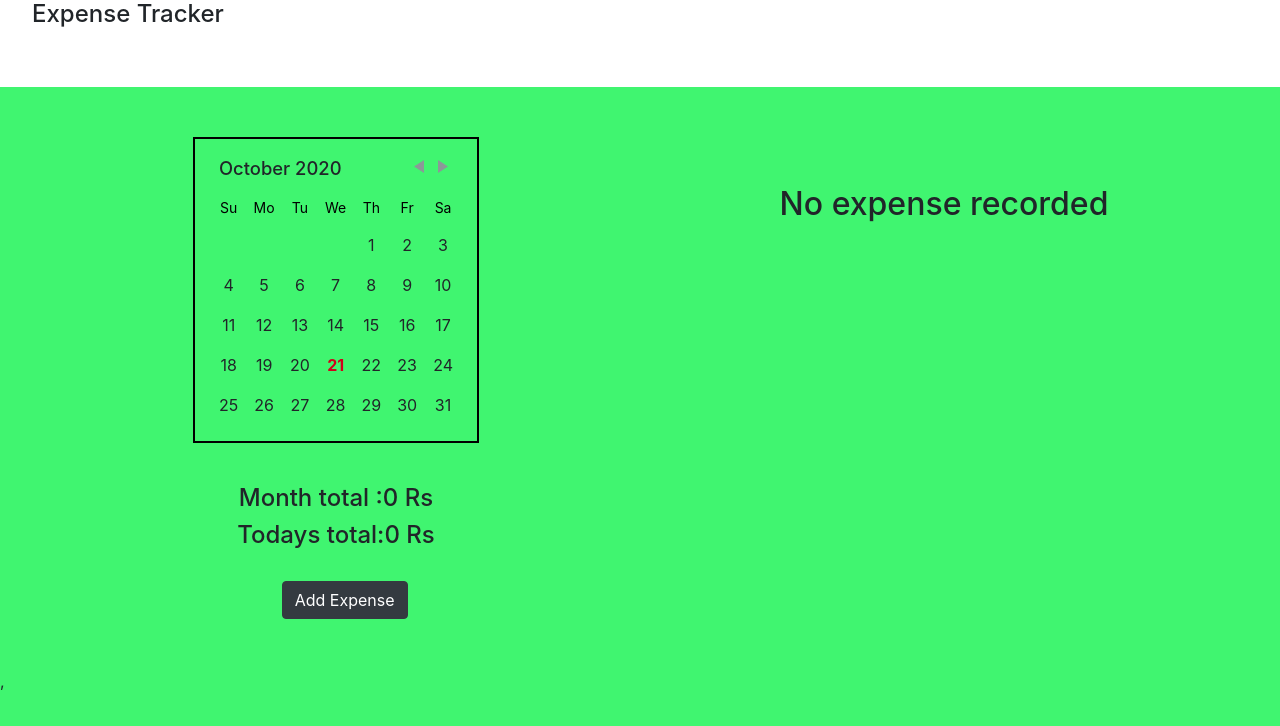
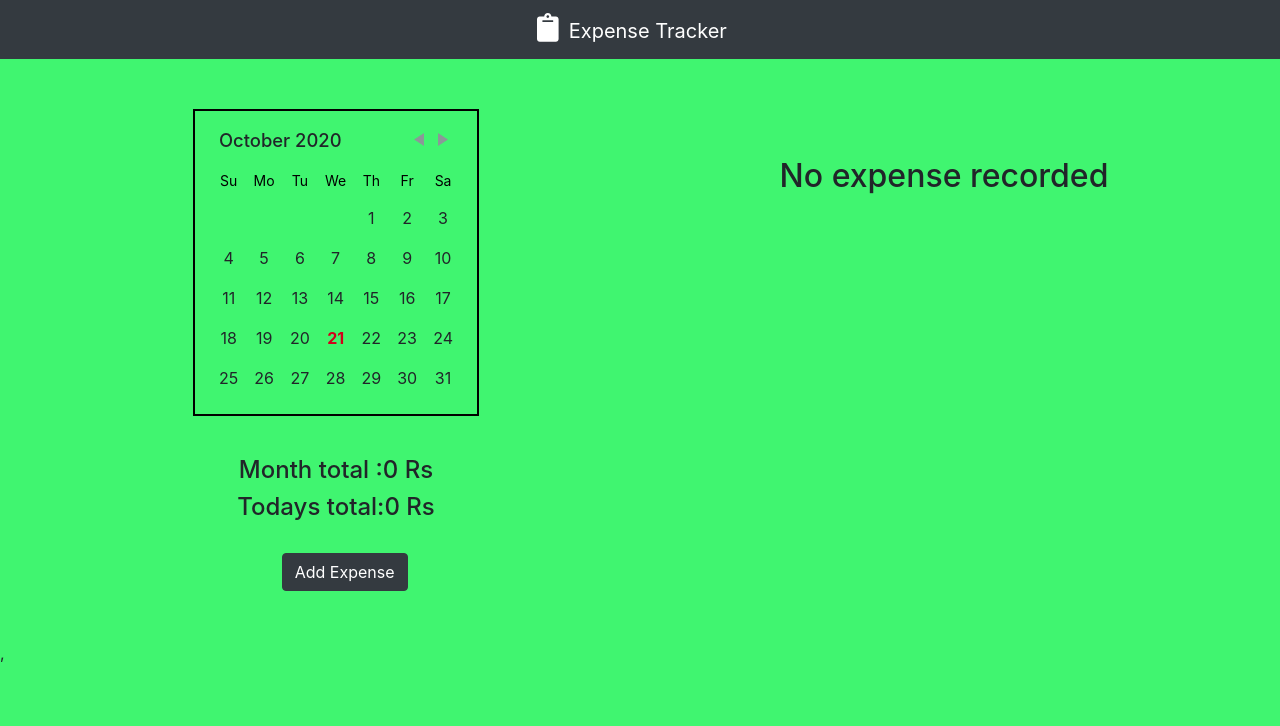
Before and after one commit to Deepu19g/expense2, a React (Create React App) app: page / in a window 1280 px wide. Shown: the top 726 px of the page. Built offline with nearby package versions, Linux system fonts and the light colour scheme.

Commit message:
done navbar

```diff
--- a/src/App.js
+++ b/src/App.js
@@ -13,9 +13,10 @@ import Container from "react-bootstrap/Container";
 import Row from "react-bootstrap/Row";
 import Col from "react-bootstrap/Col";
 import { library } from "@fortawesome/fontawesome-svg-core";
-import { faTrash } from "@fortawesome/free-solid-svg-icons";
-
-library.add(faTrash);
+import { faTrash, faClipboard } from "@fortawesome/free-solid-svg-icons";
+import { FontAwesomeIcon } from "@fortawesome/react-fontawesome";
+import { Navbar, Nav, NavItem, NavDropdown, MenuItem } from "react-bootstrap";
+library.add(faTrash, faClipboard);
 
 function App() {
   const [mtotal, setmtotal] = useState(0);
@@ -72,7 +73,6 @@ function App() {
     //blu.classList.toggle("active");
 
     settruth(true);
-
   }
   function myFunction2() {
     //var element = document.getElementById("hidden");
@@ -80,7 +80,7 @@ function App() {
     //var blu = document.getElementById("rest");
     //blu.classList.toggle("active");
     setname("");
-    setamount();
+    setamount(0);
 
     settruth(false);
   }
@@ -272,11 +272,18 @@ function App() {
 
   return (
     <div className="App ">
-     <Container fluid>
-     <Row className="head">
+      {/*<Container fluid>
+     <Row className="head d-flex justify-content-center">
+       <FontAwesomeIcon icon="clipboard"></FontAwesomeIcon>
         <h1>Expense Tracker</h1>
       </Row>
-      </Container>
+     </Container>*/}
+      <Navbar bg="dark" variant="dark" className="d-flex  justify-content-center">
+        <Navbar.Brand href="#home">
+          <FontAwesomeIcon icon="clipboard"></FontAwesomeIcon>
+          Expense Tracker
+        </Navbar.Brand>
+      </Navbar>
       <Container fluid>
         <Row>
           <Col md={6} className="left">
--- a/src/components/stylesheet.css
+++ b/src/components/stylesheet.css
@@ -140,6 +140,11 @@ p {
   background-color:white;
   padding-top: 0% !important;
 
+}
+svg:not(:root).svg-inline--fa {
+
+  font-size:1.8rem;
+  margin-right: 10px;
 }
 .modal {
 
```
Also changed, not shown: 1 other file (tests, documents, lock files or other folders).
